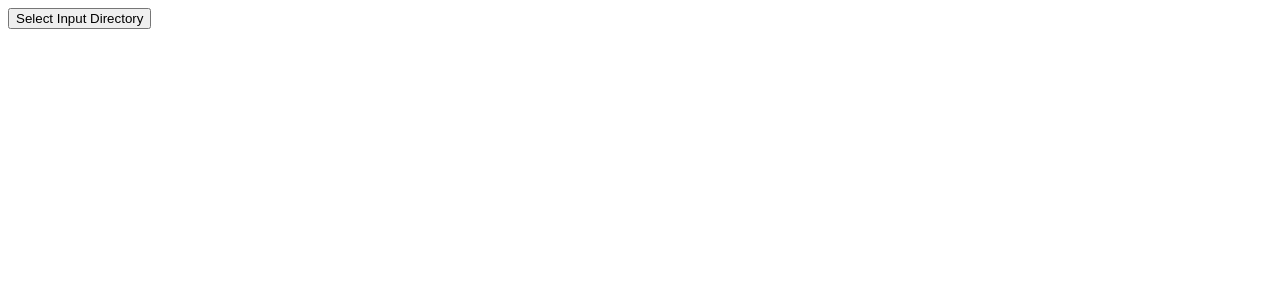
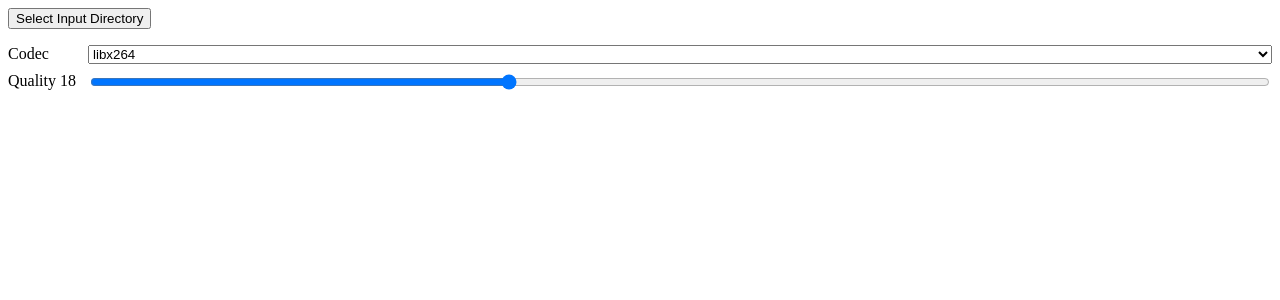
Before and after one commit to huynhlkevin/ffmpeg-frontend, an Angular app: page / in a window 1280 px wide. Shown: the top 300 px of the page. Built offline with nearby package versions, Linux system fonts and the light colour scheme.

Commit message:
add video encoding section

```diff
--- a/src/app/video-clipper/video-clipper.component.html
+++ b/src/app/video-clipper/video-clipper.component.html
@@ -1,3 +1,4 @@
 <section>
   <app-input-directory></app-input-directory>
+  <app-video-encoding></app-video-encoding>
 </section>
--- a/src/app/video-clipper/video-clipper.component.scss
+++ b/src/app/video-clipper/video-clipper.component.scss
@@ -0,0 +1,5 @@
+section {
+  display: flex;
+  flex-flow: column;
+  gap: 1em;
+}
--- a/src/app/video-clipper/video-clipper.component.ts
+++ b/src/app/video-clipper/video-clipper.component.ts
@@ -1,10 +1,11 @@
 import { Component } from '@angular/core';
 import { InputDirectoryComponent } from "./input-directory/input-directory.component";
+import { VideoEncodingComponent } from './video-encoding/video-encoding.component';
 
 @Component({
   selector: 'app-video-clipper',
   standalone: true,
-  imports: [InputDirectoryComponent],
+  imports: [InputDirectoryComponent, VideoEncodingComponent],
   templateUrl: './video-clipper.component.html',
   styleUrl: './video-clipper.component.scss'
 })
--- /dev/null
+++ b/src/app/video-clipper/video-encoding/video-encoding.component.html
@@ -0,0 +1,14 @@
+<section>
+  <div>
+    <label for="codecSelect">Codec</label>
+    <select id="codecSelect" #codecSelect [(ngModel)]="codec">
+      @for (availableCodec of availableCodecs; track availableCodec) {
+        <option>{{availableCodec}}</option>
+      }
+    </select>
+  </div>
+  <div>
+    <label for="qualityRange">Quality {{quality}}</label>
+    <input id="qualityRange" #qualityRange type="range" [min]="minQuality" [max]="maxQuality" [(ngModel)]="quality"/>
+  </div>
+</section>
--- /dev/null
+++ b/src/app/video-clipper/video-encoding/video-encoding.component.scss
@@ -0,0 +1,17 @@
+section {
+  display: flex;
+  flex-flow: column;
+  gap: 0.5em;
+}
+
+div {
+  display: flex;
+}
+
+label {
+  width: 5em;
+}
+
+label + * {
+  flex: 1;
+}
--- /dev/null
+++ b/src/app/video-clipper/video-encoding/video-encoding.component.ts
@@ -0,0 +1,18 @@
+import { Component } from '@angular/core';
+import { FormsModule } from '@angular/forms';
+
+@Component({
+  selector: 'app-video-encoding',
+  standalone: true,
+  imports: [FormsModule],
+  templateUrl: './video-encoding.component.html',
+  styleUrl: './video-encoding.component.scss'
+})
+export class VideoEncodingComponent {
+  codec = 'libx264';
+  availableCodecs = ['libx264', 'test'];
+
+  quality = 18;
+  minQuality = 0;
+  maxQuality = 51;
+}
```
Also changed, not shown: 1 other file (tests, documents, lock files or other folders).
